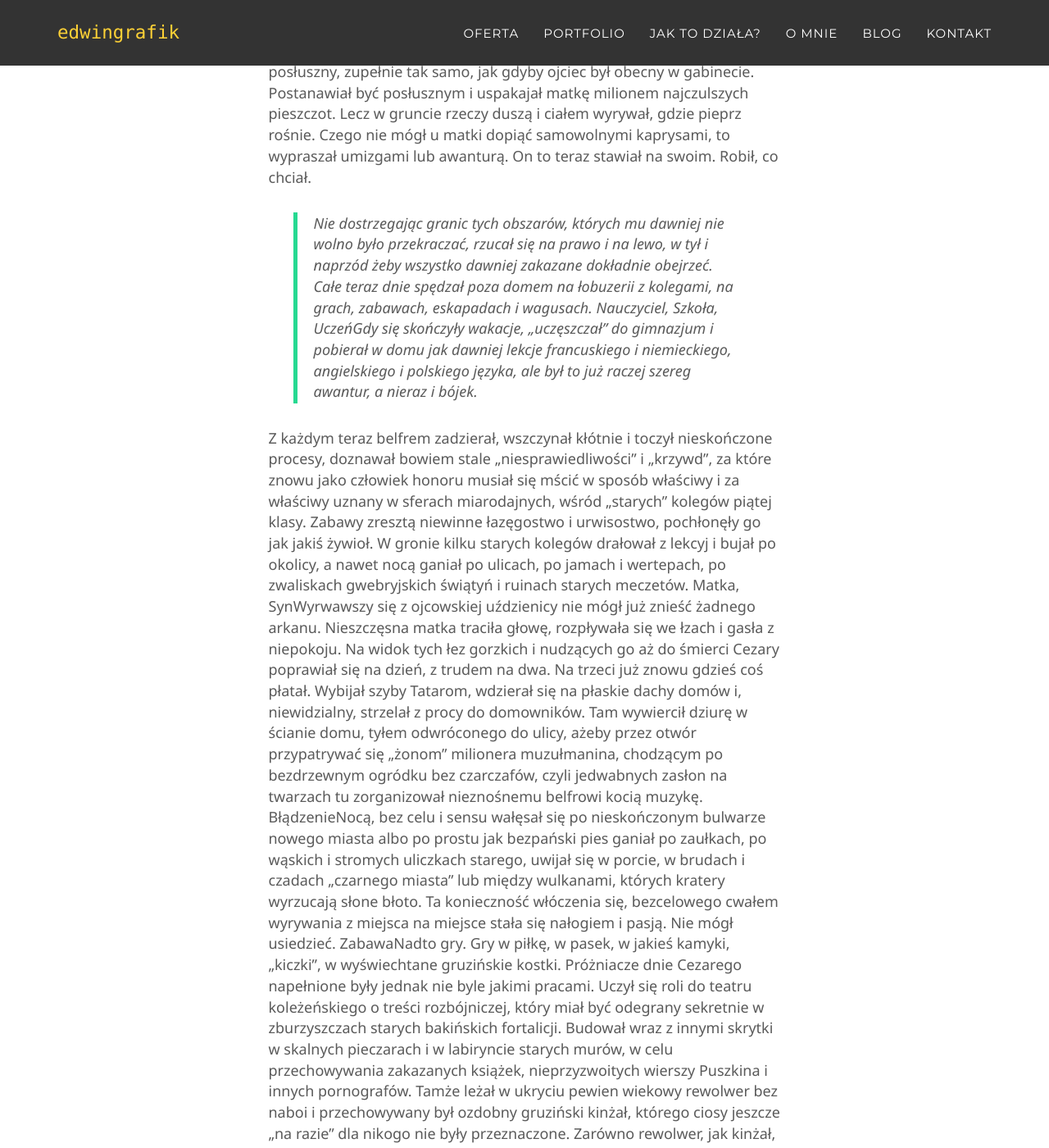
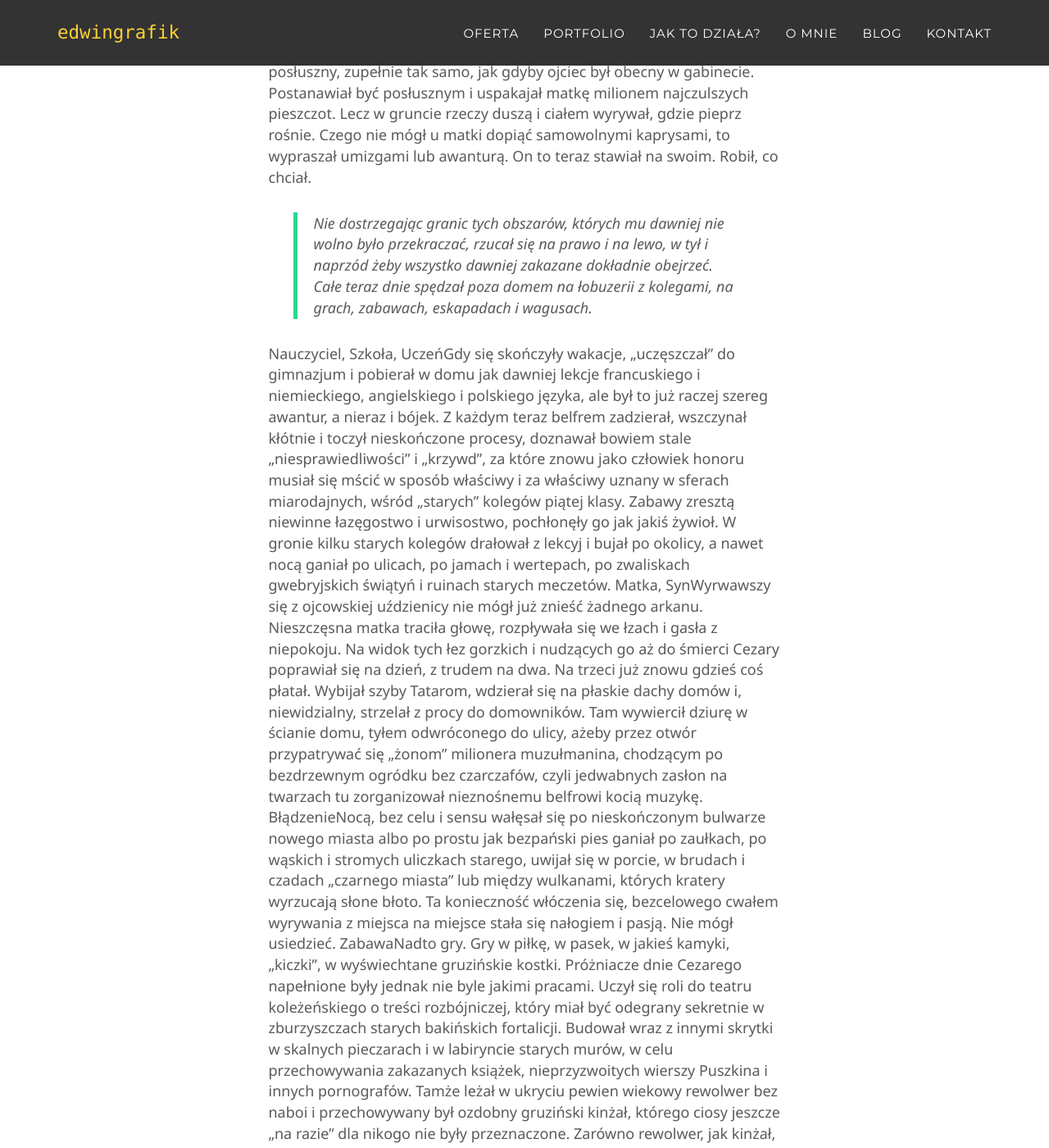
Before and after one commit to edwingrafik/edwingrafik.github.io, a Jekyll site: the page built from _posts/2016-05-15-probny-post.md, in a window 1280 px wide and 1400 px high, scrolled down 1729 px. Shown: the whole window at 82% size. Built offline with Jekyll 4.4.1, drawn with Linux system fonts in a browser that asks for light colours; some web fonts are replaced; comment, search, counter and statistics services are not loaded; some of the changed text lies outside the part shown.

Commit message:
Update 2016-05-15-probny-post.md

```diff
--- a/_posts/2016-05-15-probny-post.md
+++ b/_posts/2016-05-15-probny-post.md
@@ -19,14 +19,15 @@ Gdy z portu wracał do domu z matką, zaiste, jak grób milczącą, był już we
  Co teraz będzie?  szeptała załamując ręce.
 Cezary nie zadawał sobie takich pytań. Przyrzekał matce, że będzie posłuszny, zupełnie tak samo, jak gdyby ojciec był obecny w gabinecie. Postanawiał być posłusznym i uspakajał matkę milionem najczulszych pieszczot. Lecz w gruncie rzeczy duszą i ciałem wyrywał, gdzie pieprz rośnie. Czego nie mógł u matki dopiąć samowolnymi kaprysami, to wypraszał umizgami lub awanturą. On to teraz stawiał na swoim. Robił, co chciał.
 
-> Nie dostrzegając granic tych obszarów, których mu dawniej nie wolno było przekraczać, rzucał się na prawo i na lewo, w tył i naprzód żeby wszystko dawniej zakazane dokładnie obejrzeć. Całe teraz dnie spędzał poza domem na łobuzerii z kolegami, na grach, zabawach, eskapadach i wagusach. Nauczyciel, Szkoła, UczeńGdy się skończyły wakacje, „uczęszczał” do gimnazjum i pobierał w domu jak dawniej lekcje francuskiego i niemieckiego, angielskiego i polskiego języka, ale był to już raczej szereg awantur, a nieraz i bójek.
+> Nie dostrzegając granic tych obszarów, których mu dawniej nie wolno było przekraczać, rzucał się na prawo i na lewo, w tył i naprzód żeby wszystko dawniej zakazane dokładnie obejrzeć. Całe teraz dnie spędzał poza domem na łobuzerii z kolegami, na grach, zabawach, eskapadach i wagusach.
 
-Z każdym teraz belfrem zadzierał, wszczynał kłótnie i toczył nieskończone procesy, doznawał bowiem stale „niesprawiedliwości” i „krzywd”, za które znowu jako człowiek honoru musiał się mścić w sposób właściwy i za właściwy uznany w sferach miarodajnych, wśród „starych” kolegów piątej klasy. Zabawy  zresztą niewinne  łazęgostwo i urwisostwo, pochłonęły go jak jakiś żywioł. W gronie kilku starych kolegów drałował z lekcyj i bujał po okolicy, a nawet nocą ganiał po ulicach, po jamach i wertepach, po zwaliskach gwebryjskich świątyń i ruinach starych meczetów.
+Nauczyciel, Szkoła, UczeńGdy się skończyły wakacje, „uczęszczał” do gimnazjum i pobierał w domu jak dawniej lekcje francuskiego i niemieckiego, angielskiego i polskiego języka, ale był to już raczej szereg awantur, a nieraz i bójek. Z każdym teraz belfrem zadzierał, wszczynał kłótnie i toczył nieskończone procesy, doznawał bowiem stale „niesprawiedliwości” i „krzywd”, za które znowu jako człowiek honoru musiał się mścić w sposób właściwy i za właściwy uznany w sferach miarodajnych, wśród „starych” kolegów piątej klasy. Zabawy  zresztą niewinne  łazęgostwo i urwisostwo, pochłonęły go jak jakiś żywioł. W gronie kilku starych kolegów drałował z lekcyj i bujał po okolicy, a nawet nocą ganiał po ulicach, po jamach i wertepach, po zwaliskach gwebryjskich świątyń i ruinach starych meczetów.
 Matka, SynWyrwawszy się z ojcowskiej uździenicy nie mógł już znieść żadnego arkanu. Nieszczęsna matka traciła głowę, rozpływała się we łzach i gasła z niepokoju. Na widok tych łez gorzkich i nudzących go aż do śmierci Cezary poprawiał się na dzień, z trudem  na dwa. Na trzeci już znowu gdzieś coś płatał. Wybijał szyby Tatarom, wdzierał się na płaskie dachy domów i, niewidzialny, strzelał z procy do domowników. Tam wywiercił dziurę w ścianie domu, tyłem odwróconego do ulicy, ażeby przez otwór przypatrywać się „żonom” milionera muzułmanina, chodzącym po bezdrzewnym ogródku bez czarczafów, czyli jedwabnych zasłon na twarzach  tu zorganizował nieznośnemu belfrowi kocią muzykę. BłądzenieNocą, bez celu i sensu wałęsał się po nieskończonym bulwarze nowego miasta albo po prostu jak bezpański pies ganiał po zaułkach, po wąskich i stromych uliczkach starego, uwijał się w porcie, w brudach i czadach „czarnego miasta” lub między wulkanami, których kratery wyrzucają słone błoto. Ta konieczność włóczenia się, bezcelowego cwałem wyrywania z miejsca na miejsce stała się nałogiem i pasją. Nie mógł usiedzieć. ZabawaNadto  gry. Gry w piłkę, w pasek, w jakieś kamyki, „kiczki”, w wyświechtane gruzińskie kostki.
 Próżniacze dnie Cezarego napełnione były jednak nie byle jakimi pracami. Uczył się roli do teatru koleżeńskiego o treści rozbójniczej, który miał być odegrany sekretnie w zburzyszczach starych bakińskich fortalicji. Budował wraz z innymi skrytki w skalnych pieczarach i w labiryncie starych murów, w celu przechowywania zakazanych książek, nieprzyzwoitych wierszy Puszkina i innych pornografów. Tamże leżał w ukryciu pewien wiekowy rewolwer bez naboi i przechowywany był ozdobny gruziński kinżał, którego ciosy jeszcze „na razie” dla nikogo nie były przeznaczone. Zarówno rewolwer, jak kinżał, owinięte w kolorowe bibułki i częstotliwie przewijane, czekały cierpliwie na swoje losy. Tymczasem urządzano napaści na burżujów, zarówno tatarskiego, jak ormiańskiego gatunku, mniej militarnymi narzędziami. Wystarczały do bicia szyb zwyczajne kamienie.
 Matka, SynMatka nie była w stanie utrzymać syna w domu, nakazać mu zmiany wyuzdanych obyczajów, dopilnować go i wyśledzić miejsca jego kryjówek. Bez przerwy niemal czekała na jego powrót. Gdy chwytał czapkę i pędem wylatywał z domu, coś podsuwało się do jej gardzieli i zapierało oddech. Nie miała już siły prosić urwisa, żeby nie chodził. Z początku udawał posłuszeństwo: czaił się, przymilał, wypraszał pozwolenie na bomblerkę. Później nabrał zuchwałego rezonu. Z czasem stał się impertynencki, drwiący, uszczypliwy, kłótliwy i napastliwy.Strach A wreszcie nic sobie z matki nie robił. Zacisnęła zęby i milczała przeżywając nieskończone godziny trwogi o jedynaka.
 Mąż, ŻonaTo obce miasto stało się dla niej jeszcze bardziej obce, cudze, niepojęte, groźne, złowieszcze. Po wyjeździe męża wszystkiego się tutaj bała. CieńDopóki mąż był w domu, on był osobą  ona cichym i pokornym cieniem osoby. Teraz ów cień musiał stać się figurą czynną. Cień musiał nabrać woli, władzy, decyzji. Jakże ten mus był nieznośny, jak uciążliwy! Musiała wiedzieć o wszystkim, przewidywać, zapobiegać, rozkazywać. Gubiła się w plątaninie swych obowiązków. Nie wiedziała, od czego zacząć, gdzie jest droga i jak nią iść. Wstydziła się i trwożyła. CzynPrzeżywała jedną z najsroższych tortur, torturę czynu narzuconą niedołężnej bierności. Cierpiała, nie mogąc dać sobie rady. Trwoga o syna, który się jak na złość zlisił, dobijała ją. Dziecko, SenJedyną ulgę znajdywała w ciągu nocy, kiedy chłopak twardo spał. Słyszała wtedy jego oddech, wiedziała, że jest obok niej i że mu nic nie zagraża. Ale sama wtedy nie spała. Popadła w bezsenność. Wolała jednak bezsenność białej nocy niż trwogę białego dnia. Och, jakże dobrze jej było przyczaić się na legowisku, zasunąć się w kąt i patrzeć na śliczną głowę chłopca, owianą gęstwiną falistej czupryny i  patrząc tak na niego  o nim marzyć!… Jakiż śliczny, jakiż ukochany ten łobuz, ten urwis, ten włóczykij i zawalidroga!
 Co mu się też śni  co tam przepływa pod czarującą płaszczyzną spadzistego czoła? Co też to widać w tych oczach głucho zamkniętych, pod cienistymi powiekami?
+
 > Jakiś namiętny krzyk dobywa się z pulsującego gardła! Jakieś gwałtowne, dzikie, srogie widowisko jawi się przed nim, bo prosty nos naciąga się jak cięciwa łuku, nozdrza drgają, a wargi niezrównanych ust odsłoniły grozę i groźbę prześlicznych białych zębów! Jaki to wilk! Cóż za pasja niestrzymana w tym sennym dziecka uśmiechu! Obcy, TajemnicaA patrząc tak na główkę jedynaka, głęboko rozważała: „Któż to jest, na Boga! ten chłopiec?
 
 Oto tajemnica niezbadana poczęła go w niej. Oto był maleńki i niedołężny  kruszyna cielesna, byt zależny jedynie od niej  cząstka jej całości, jak gdyby nowy organ jej ciała, ręka lub noga… Wykarmiła go, wypielęgnowała, wyhodowała. Z roku na rok rósł w jej rękach, w jej oczach, w jej objęciu. Każdy dzień jego zależał od niej, z niej się poczynał, na niej się kończył. Siły swe przelała, życie swe przesączyła kropla po kropli w jego siły. Nastawiła i wyprostowała drogi jego krwi. Nadała mu głos, krzyk, śpiew. A oto teraz obcy się staje i złowieszczy. Obraca się przeciwko niej. Z niego płynie na nią jakieś złe. MiłośćBezgraniczna miłość ku niemu przekształca się i przeradza na krzywdę słabego jej ciała i ducha omdlałego. Gdyby go tak bezgranicznie nie kochała, cóż by jej było, choćby się psuł i, gdzie chce, hasał? Ale on bije w miłość, targa tą siłą, którą go obdarzył jej słaby ostatek mocy”.
```
